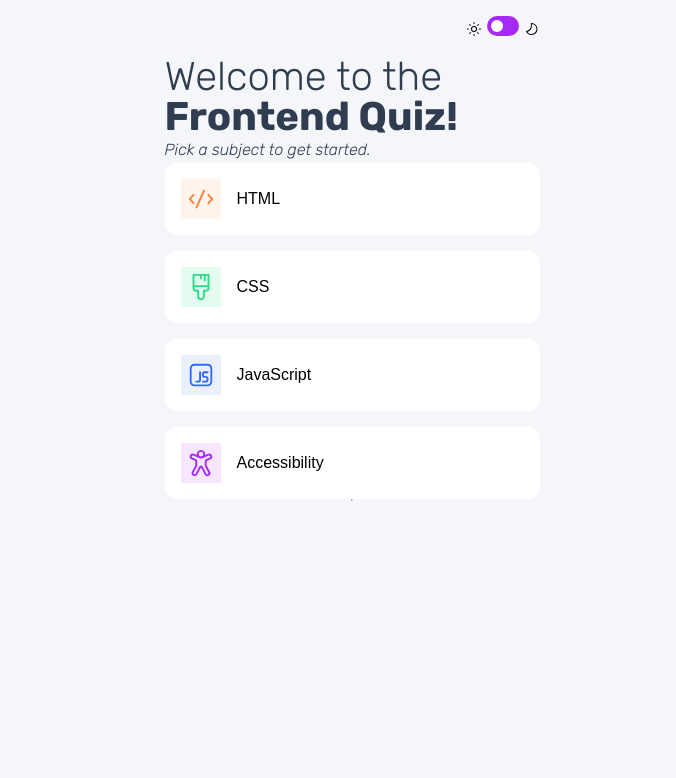
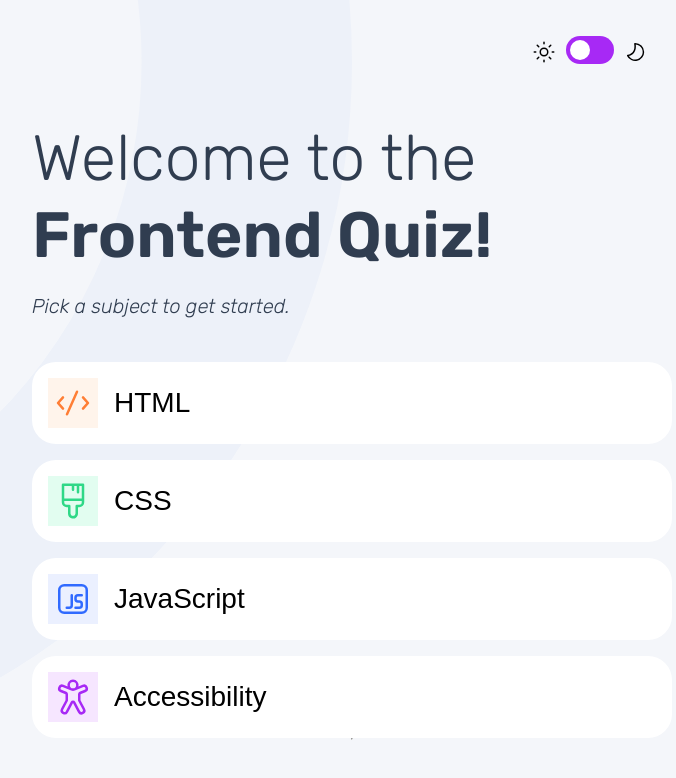
Before and after one commit to barriedirk/frontend-mentor-exercise-14-frontend-quiz-app, a plain HTML site: page index.html in a window 1280 px wide. Shown: the whole page, without its empty margins (288-964 px from the left). Drawn offline with Linux system fonts and the light colour scheme.

Commit message:
add css and @media for choices screen

```diff
--- a/checkbox-toggle.css
+++ b/checkbox-toggle.css
@@ -5,9 +5,9 @@
 
 .checkbox-switch .switch {
   display: inline-block;
-  height: 20px;
   position: relative;
   width: 32px;
+  height: 20px;
 }
 
 .checkbox-switch .switch input {
@@ -16,24 +16,21 @@
 
 .checkbox-switch .slider {
   background-color: var(--bg-chk-switch);
-  bottom: 0;
   cursor: pointer;
-  left: 0;
   position: absolute;
-  right: 0;
-  top: 0;
+  inset: 0; /* left: 0; right: 0; top: 0; bottom: 0; */
   transition: 0.4s;
 }
 
 .checkbox-switch .slider:before {
   background-color: var(--bg-chk-round);
+  position: absolute;
+  content: "";
   bottom: 4px;
-  content: "";
   left: 4px;
-  position: absolute;
+  width: 12px;
+  height: 12px;
   transition: 0.4s;
-  height: 12px;
-  width: 12px;
 }
 
 .checkbox-switch input:checked + .slider {
@@ -51,3 +48,26 @@
 .checkbox-switch .slider.round:before {
   border-radius: 50%;
 }
+
+@media screen and (min-width: 768px) {
+  .checkbox-switch .switch {
+    width: 48px;
+    height: 28px;
+  }
+
+  .checkbox-switch .slider:before {
+    bottom: 4px;
+    left: 4px;
+    height: 20px;
+    width: 20px;
+  }
+
+  .checkbox-switch input:checked + .slider::before {
+    transform: translateX(19px);
+  }
+
+  .wizard-header__toggle span {
+    width: 24px;
+    height: 24px;
+  }
+}
--- a/index.html
+++ b/index.html
@@ -29,10 +29,7 @@
   <body class="flex-column">
     <main>
       <header class="wizard-header flex-row">
-        <div class="wizard-header--text flex-row">
-          <img class="" src="" />
-          <h3></h3>
-        </div>
+        <div class="wizard-header--option-selected flex-row"></div>
         <div class="wizard-header__toggle flex-row">
           <span class="icon-sun"></span>
 
@@ -53,9 +50,10 @@
 
       <div class="wizard">
         <section class="wizard-choices--wrapper" aria-live="polite">
-          <h1>Welcome to the <strong>Frontend Quiz!</strong></h1>
-          <p>Pick a subject to get started.</p>
-
+          <div class="wizard-choices-description">
+            <h1>Welcome to the <strong>Frontend Quiz!</strong></h1>
+            <p>Pick a subject to get started.</p>
+          </div>
           <ul class="wizard-choices--list flex-column" role="tablist">
             <li>
               <button data-option="html" class="flex-row" type="button">
--- a/main.css
+++ b/main.css
@@ -43,8 +43,13 @@
   --bg-icon-sun-dark: url("./assets/images/icon-sun-dark.svg");
 
   /* Light theme colors */
-  --background-color: var(--clr-grey-50);
+  --bg-color: var(--clr-grey-50);
   --text-color: var(--clr-blue-900);
+
+  --pattern-mobile: url("./assets/images/pattern-background-mobile-light.svg");
+  --pattern-tablet: url("./assets/images/pattern-background-tablet-light.svg");
+  --pattern-desktop: url("./assets/images/pattern-background-desktop-light.svg");
+
   /* --primary-color: #007bff; */
   --bg-icon-moon: url("./assets/images/icon-moon-light.svg");
   --bg-icon-sun: url("./assets/images/icon-sun-light.svg");
@@ -69,7 +74,13 @@ html {
 body {
   font-family: var(--ff);
   font-weight: var(--fw-normal);
-  background-color: var(--background-color);
+  background-color: var(--bg-color);
+  background-image: var(--pattern-mobile);
+  background-repeat: no-repeat;
+  background-position: left top;
+  background-size: cover;
+  background-attachment: fixed;
+
   color: var(--text-color);
   transition: background-color 0.3s, color 0.3s;
 
@@ -82,10 +93,28 @@ main {
   max-width: 375px;
 }
 
+.wizard-header,
+.wizard {
+  padding-left: 24px;
+  padding-right: 24px;
+}
+
+.wizard {
+  padding-top: 32px;
+}
+
 .wizard-header {
   justify-content: space-between;
   align-items: center;
-  padding: 16px 0;
+  padding-top: 16px;
+  padding-bottom: 16px;
+}
+
+.wizard-header--option-selected {
+  gap: 2px;
+  min-height: 40px;
+  width: fit-content;
+  min-width: 10px;
 }
 
 .wizard-header__toggle {
@@ -113,12 +142,13 @@ main {
 
 .wizard-choices--wrapper h1 {
   font-size: 4rem;
-  line-height: 1;
+  line-height: 1.2;
   font-weight: var(--fw-light);
+  margin-bottom: 16px;
 }
 
 .wizard-choices--wrapper h1 strong {
-  font-weight: var(--fw-bold);
+  font-weight: var(--fw-semibold);
 }
 
 .wizard-choices--wrapper p {
@@ -128,6 +158,7 @@ main {
 }
 
 .wizard-choices--list {
+  margin-top: 40px;
   gap: 16px;
 }
 
@@ -170,3 +201,92 @@ main {
 .hidden {
   display: none !important;
 }
+
+.wizard-choices-description {
+  grid-area: wizard-choices-description;
+}
+
+.wizard-choices--list {
+  grid-area: wizard-choices-list;
+}
+
+@media screen and (min-width: 768px) {
+  body {
+    background-image: var(--pattern-tablet);
+    background-position: left top;
+    background-size: 50%;
+  }
+
+  main {
+    max-width: 640px;
+  }
+
+  .wizard {
+    padding-left: 0;
+    padding-right: 0;
+  }
+
+  .wizard-choices--wrapper h1 {
+    max-width: 12ch;
+    font-size: 6.4rem;
+  }
+
+  .wizard-choices--wrapper p {
+    font-size: 2rem;
+  }
+
+  .wizard-choices--list button img {
+    width: 50px;
+    height: 50px;
+  }
+
+  .wizard-choices--list button span {
+    font-size: 2.8rem;
+  }
+
+  .wizard-header {
+    padding-top: 32px;
+  }
+
+  .wizard-header__toggle {
+    gap: 10px;
+  }
+
+  .wizard-choices--list button {
+    border-radius: 24px;
+  }
+}
+
+@media screen and (min-width: 1440px) {
+  body {
+    background-image: var(--pattern-desktop);
+    background-size: contain;
+    background-position: left top;
+  }
+
+  main {
+    max-width: 1157px;
+  }
+
+  .wizard-choices--wrapper h1 {
+    margin-bottom: 48px;
+  }
+
+  .wizard-choices--wrapper {
+    display: grid;
+    grid-template-columns: 465px 1fr 564px;
+    grid-template-areas: "wizard-choices-description . wizard-choices-list";
+  }
+
+  .wizard-choices--list {
+    margin-top: 0;
+  }
+
+  .wizard {
+    padding-top: 70px;
+  }
+
+  .wizard-header {
+    padding-top: 80px;
+  }
+}
```
